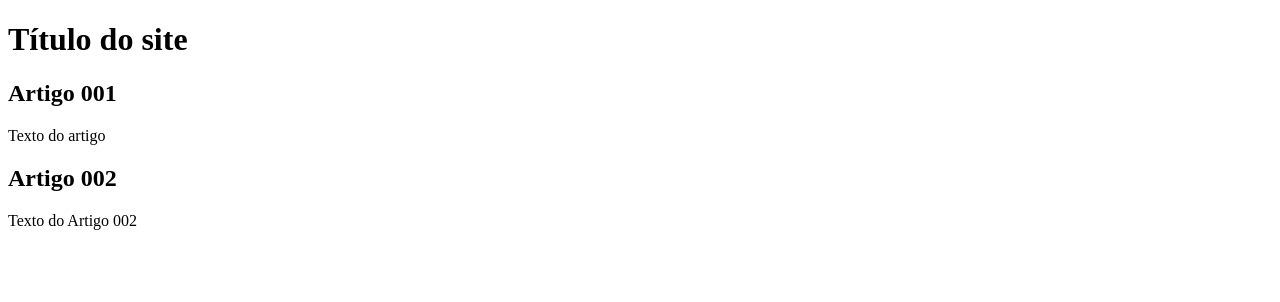
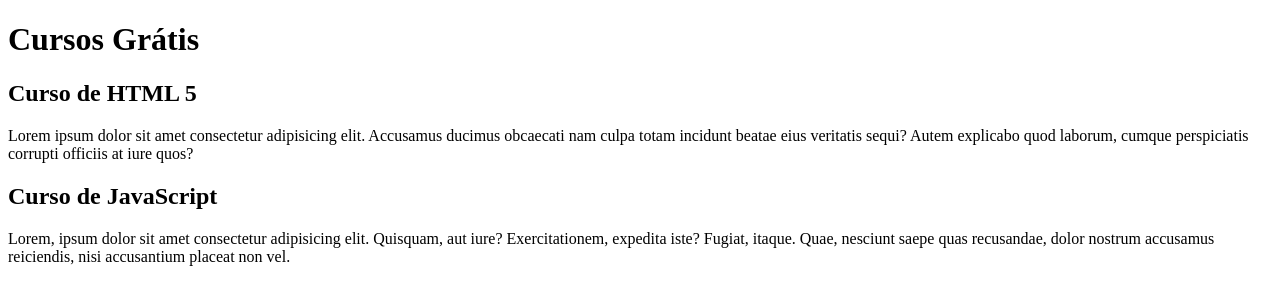
Before and after one commit to asant119/projeto_site, a plain HTML site: page index.html in a window 1280 px wide. Drawn offline with Linux system fonts and the light colour scheme.

Commit message:
Start Content

```diff
--- a/index.html
+++ b/index.html
@@ -8,15 +8,15 @@
 <body>
     <main>
         <header>
-            <h1>Título do site</h1>
+            <h1>Cursos Grátis</h1>
         </header>
         <article>
-            <h2>Artigo 001</h2>
-            <p>Texto do artigo</p>
+            <h2>Curso de HTML 5</h2>
+            <p>Lorem ipsum dolor sit amet consectetur adipisicing elit. Accusamus ducimus obcaecati nam culpa totam incidunt beatae eius veritatis sequi? Autem explicabo quod laborum, cumque perspiciatis corrupti officiis at iure quos?</p>
         </article>
         <article>
-            <h2>Artigo 002</h2>
-            <p>Texto do Artigo 002</p>
+            <h2>Curso de JavaScript</h2>
+            <p>Lorem, ipsum dolor sit amet consectetur adipisicing elit. Quisquam, aut iure? Exercitationem, expedita iste? Fugiat, itaque. Quae, nesciunt saepe quas recusandae, dolor nostrum accusamus reiciendis, nisi accusantium placeat non vel.</p>
         </article>
     </main>
 </body>
```
